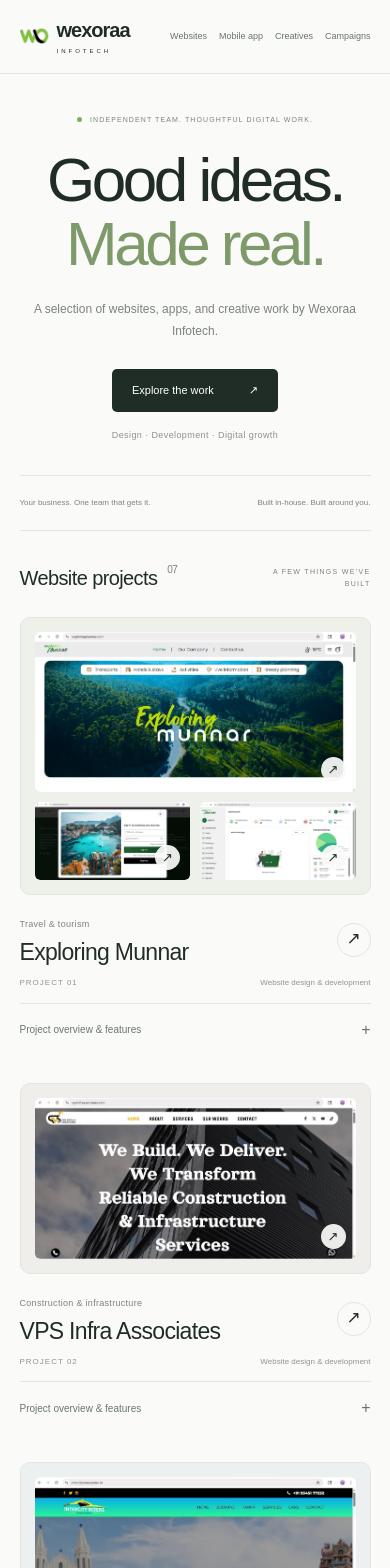
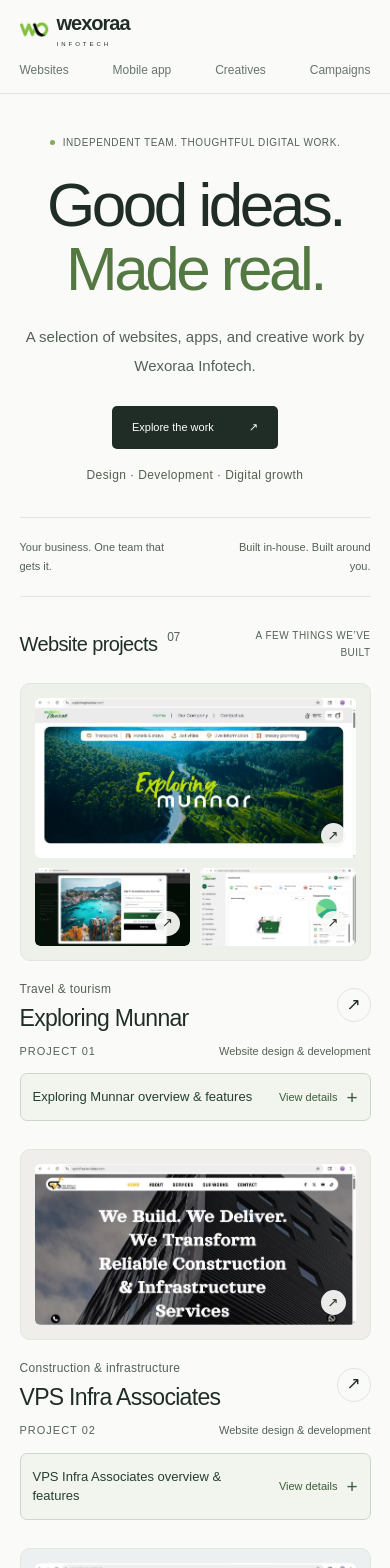
Before and after one commit to rakshanawexora-ux/wexoraaportfolio, a Next.js app: page / in a window 390 px wide. Shown: the top 1568 px of the page. Built offline with nearby package versions, Linux system fonts and the light colour scheme.

Commit message:
Improve text readability and add clear click-to-open content controls

```diff
--- a/src/components/portfolio/CampaignResults.jsx
+++ b/src/components/portfolio/CampaignResults.jsx
@@ -1,3 +1,4 @@
+import ContentDisclosure from '../ui/ContentDisclosure';
 import ContentBlocks from '../ui/ContentBlocks';
 import ImageGallery from '../ui/ImageGallery';
 import SectionHeading from '../ui/SectionHeading';
@@ -6,23 +7,17 @@ export default function CampaignResults({ campaigns }) {
   return (
     <section id="campaigns" className="portfolio-section campaign-section">
       <SectionHeading title="Campaign results" caption="ACTUAL CAMPAIGNS. DOCUMENTED RESULTS." />
-      <details className="marketing-intro">
-        <summary>
-          Our approach to digital marketing <span>+</span>
-        </summary>
+      <ContentDisclosure className="marketing-intro" label="Our approach to digital marketing">
         <ContentBlocks blocks={campaigns.introduction} />
-      </details>
+      </ContentDisclosure>
       <div className="campaign-grid">
         {campaigns.results.map((campaign) => (
           <article key={campaign.name} className="campaign">
             <h3>{campaign.name}</h3>
             <ImageGallery images={campaign.images} title={campaign.name} />
-            <details className="campaign-details">
-              <summary>
-                Campaign details <span>+</span>
-              </summary>
+            <ContentDisclosure className="campaign-details" label={`${campaign.name} results`}>
               <ContentBlocks blocks={campaign.content} />
-            </details>
+            </ContentDisclosure>
           </article>
         ))}
       </div>
--- a/src/components/portfolio/CreativeWorks.jsx
+++ b/src/components/portfolio/CreativeWorks.jsx
@@ -1,3 +1,4 @@
+import ContentDisclosure from '../ui/ContentDisclosure';
 import ContentBlocks from '../ui/ContentBlocks';
 import ImageGallery from '../ui/ImageGallery';
 import SectionHeading from '../ui/SectionHeading';
@@ -10,12 +11,9 @@ export default function CreativeWorks({ creatives }) {
         count={creatives.projects.length}
         caption="SOCIAL MEDIA & BRAND CONTENT"
       />
-      <details className="creative-introduction">
-        <summary>
-          Behind the creative work <span>+</span>
-        </summary>
+      <ContentDisclosure className="creative-introduction" label="Behind the creative work">
         <ContentBlocks blocks={creatives.introduction} />
-      </details>
+      </ContentDisclosure>
       <div className="creative-grid">
         {creatives.projects.map((project, index) => (
           <article className="creative" key={project.name}>
--- a/src/components/portfolio/MobileApplication.jsx
+++ b/src/components/portfolio/MobileApplication.jsx
@@ -1,3 +1,4 @@
+import ContentDisclosure from '../ui/ContentDisclosure';
 import ContentBlocks from '../ui/ContentBlocks';
 import ImageGallery from '../ui/ImageGallery';
 import SectionHeading from '../ui/SectionHeading';
@@ -14,12 +15,9 @@ export default function MobileApplication({ application, number }) {
         </div>
       </div>
       <ImageGallery images={application.images} title={application.name} mobile />
-      <details className="mobile-details">
-        <summary>
-          Application overview & features <span>+</span>
-        </summary>
+      <ContentDisclosure className="mobile-details" label="Application overview & features">
         <ContentBlocks blocks={application.content} />
-      </details>
+      </ContentDisclosure>
     </section>
   );
 }
--- a/src/components/portfolio/ProjectCard.jsx
+++ b/src/components/portfolio/ProjectCard.jsx
@@ -1,3 +1,4 @@
+import ContentDisclosure from '../ui/ContentDisclosure';
 import ContentBlocks from '../ui/ContentBlocks';
 import ImageGallery from '../ui/ImageGallery';
 
@@ -26,12 +27,9 @@ export default function ProjectCard({ project, number }) {
         <span>PROJECT {String(number).padStart(2, '0')}</span>
         <span>Website design & development</span>
       </div>
-      <details className="project-details">
-        <summary>
-          Project overview & features <span>+</span>
-        </summary>
+      <ContentDisclosure className="project-details" label={`${project.name} overview & features`}>
         <ContentBlocks blocks={project.content} />
-      </details>
+      </ContentDisclosure>
     </article>
   );
 }
--- /dev/null
+++ b/src/components/ui/ContentDisclosure.jsx
@@ -0,0 +1,16 @@
+/** Click or press Enter/Space to reveal the complete original content. */
+export default function ContentDisclosure({ children, label, className = '' }) {
+  return (
+    <details className={`content-disclosure ${className}`}>
+      <summary>
+        <span className="disclosure-label">{label}</span>
+        <span className="disclosure-action" aria-hidden="true">
+          <span className="when-closed">View details</span>
+          <span className="when-open">Hide details</span>
+          <span className="disclosure-icon">+</span>
+        </span>
+      </summary>
+      <div className="disclosure-body">{children}</div>
+    </details>
+  );
+}
--- a/src/styles/globals.css
+++ b/src/styles/globals.css
@@ -3,7 +3,7 @@
   --paper: #fafbf8;
   --surface: #f0f2ed;
   --ink: #202d27;
-  --muted: #7b837d;
+  --muted: #536157;
   --line: #e2e6df;
   --accent: #6e9849;
 }
@@ -74,7 +74,7 @@ header {
 }
 .brand small {
   display: block;
-  font-size: 7px;
+  font-size: 11px;
   letter-spacing: 4px;
   margin-top: 8px;
   font-weight: 400;
@@ -94,7 +94,7 @@ nav a:hover {
 }
 sup {
   color: var(--muted);
-  font-size: 10px;
+  font-size: 12px;
   margin-left: 5px;
   font-weight: 400;
   vertical-align: top;
@@ -103,7 +103,7 @@ sup {
   padding: 9px 16px;
   border: 1px solid var(--line);
   border-radius: 6px;
-  font-size: 10px;
+  font-size: 12px;
 }
 .pdf-link:hover {
   background: var(--surface);
@@ -122,7 +122,7 @@ main {
   align-items: center;
   justify-content: center;
   gap: 8px;
-  font-size: 8px;
+  font-size: 11px;
   letter-spacing: 1.8px;
   color: var(--muted);
 }
@@ -142,7 +142,7 @@ h1 {
 }
 h1 em {
   font-style: normal;
-  color: #7e9a6a;
+  color: #537842;
 }
 .intro-description {
   text-align: center;
@@ -172,8 +172,8 @@ h1 em {
   background: #3e5547;
 }
 .intro-actions > span {
-  color: #8c948b;
-  font-size: 9px;
+  color: #52604f;
+  font-size: 12px;
   letter-spacing: 0.4px;
 }
 .intro-bottom {
@@ -183,7 +183,7 @@ h1 em {
   margin-top: 45px;
   border-top: 1px solid var(--line);
   border-bottom: 1px solid var(--line);
-  font-size: 10px;
+  font-size: 12px;
   color: var(--muted);
 }
 
@@ -209,14 +209,14 @@ h1 em {
   margin: 0;
 }
 .section-heading > span {
-  font-size: 8px;
+  font-size: 11px;
   color: var(--muted);
   letter-spacing: 1.3px;
 }
 .tag {
   display: inline-block;
   color: var(--muted);
-  font-size: 9px;
+  font-size: 12px;
   letter-spacing: 0.3px;
 }
 
@@ -281,8 +281,8 @@ h1 em {
   display: flex;
   justify-content: space-between;
   gap: 12px;
-  color: #8e968d;
-  font-size: 8px;
+  color: #536157;
+  font-size: 11px;
   padding-bottom: 13px;
 }
 .project-meta > span:first-child {
@@ -345,8 +345,8 @@ summary {
   cursor: pointer;
   list-style: none;
   padding: 12px 0;
-  color: #69776b;
-  font-size: 10px;
+  color: #344b3a;
+  font-size: 12px;
 }
 summary::-webkit-details-marker {
   display: none;
@@ -359,8 +359,8 @@ details[open] > summary > span {
   transform: rotate(45deg);
 }
 .copy {
-  font-size: 12px;
-  color: #737e72;
+  font-size: 15px;
+  color: #3f4f43;
   line-height: 1.9;
   max-width: 900px;
 }
@@ -391,7 +391,7 @@ details[open] > summary > span {
   border: 1px solid var(--line);
   border-radius: 50%;
   color: var(--muted);
-  font-size: 9px;
+  font-size: 12px;
 }
 .phone-gallery {
   grid-template-columns: repeat(4, minmax(0, 1fr));
@@ -439,8 +439,8 @@ details[open] > summary > span {
   margin-bottom: 14px;
 }
 .creative-heading > span {
-  font-size: 9px;
-  color: #98a08f;
+  font-size: 12px;
+  color: #536157;
 }
 .creative-heading h3 {
   font-size: 14px;
@@ -492,18 +492,18 @@ footer {
   align-items: center;
   gap: 25px;
   padding: 35px 0;
-  font-size: 10px;
+  font-size: 12px;
 }
 footer > div {
   color: #68766b;
 }
 footer > div > span {
   display: block;
-  font-size: 9px;
+  font-size: 12px;
   color: var(--muted);
 }
 footer > a:not(.brand) {
-  font-size: 10px;
+  font-size: 12px;
   color: var(--muted);
 }
 
@@ -550,7 +550,7 @@ dialog > img {
   }
   nav {
     gap: 18px;
-    font-size: 10px;
+    font-size: 12px;
   }
   .pdf-link {
     display: none;
@@ -571,7 +571,7 @@ dialog > img {
     font-size: 20px;
   }
   .project-meta {
-    font-size: 7px;
+    font-size: 11px;
   }
   .phone-gallery {
     padding: 22px;
@@ -610,7 +610,7 @@ dialog > img {
   }
   nav {
     gap: 12px;
-    font-size: 9px;
+    font-size: 12px;
   }
   nav sup {
     display: none;
@@ -619,7 +619,7 @@ dialog > img {
     padding-top: 40px;
   }
   .eyebrow {
-    font-size: 7px;
+    font-size: 11px;
     letter-spacing: 1.1px;
   }
   h1 {
@@ -633,7 +633,7 @@ dialog > img {
   .intro-bottom {
     margin-top: 32px;
     gap: 20px;
-    font-size: 8px;
+    font-size: 11px;
   }
   .intro-bottom > span {
     max-width: 155px;
@@ -653,7 +653,7 @@ dialog > img {
     font-size: 20px;
   }
   .section-heading > span {
-    font-size: 7px;
+    font-size: 11px;
     max-width: 115px;
     text-align: right;
   }
@@ -668,7 +668,7 @@ dialog > img {
     font-size: 23px;
   }
   .project-meta {
-    font-size: 8px;
+    font-size: 11px;
   }
   .zoom {
     opacity: 1;
@@ -705,3 +705,120 @@ dialog > img {
     transition: none !important;
   }
 }
+
+/* High-contrast, keyboard-accessible controls for all detailed content. */
+.content-disclosure {
+  border: 1px solid #cdd7c9;
+  border-radius: 7px;
+  background: #f2f5ee;
+  overflow: hidden;
+}
+.content-disclosure > summary {
+  gap: 12px;
+  padding: 14px;
+  font-size: 13px;
+  color: #253e2d;
+  font-weight: 500;
+}
+.content-disclosure > summary:hover {
+  background: #e6eedf;
+}
+.disclosure-label {
+  font-size: 13px;
+  line-height: 1.5;
+}
+.disclosure-action {
+  display: flex;
+  align-items: center;
+  gap: 9px;
+  flex-shrink: 0;
+  font-size: 11px;
+  color: #3c5c39;
+}
+.disclosure-icon {
+  font-size: 19px;
+  line-height: 1;
+}
+.content-disclosure > summary > span {
+  transform: none;
+}
+.content-disclosure[open] .disclosure-icon {
+  transform: rotate(45deg);
+}
+.when-open {
+  display: none;
+}
+.content-disclosure[open] .when-open {
+  display: inline;
+}
+.content-disclosure[open] .when-closed {
+  display: none;
+}
+.disclosure-body {
+  padding: 4px 16px 12px;
+  background: #fafbf8;
+  border-top: 1px solid #d8e0d2;
+}
+.intro-description {
+  max-width: 660px;
+  margin-inline: auto;
+  font-size: 15px;
+  color: #536157;
+}
+.brand small {
+  font-size: 7px;
+}
+.campaign-details > summary {
+  flex-wrap: wrap;
+}
+.creative-introduction,
+.marketing-intro {
+  margin-top: 0;
+}
+@media (max-width: 600px) {
+  nav {
+    gap: 10px;
+    font-size: 11px;
+  }
+  .brand small {
+    font-size: 6px;
+  }
+  .section-heading > span {
+    font-size: 10px;
+    letter-spacing: 0.5px;
+  }
+  .eyebrow {
+    font-size: 10px;
+    letter-spacing: 0.6px;
+  }
+  .project-meta {
+    font-size: 11px;
+  }
+  .intro-bottom {
+    font-size: 11px;
+  }
+  .content-disclosure > summary {
+    padding: 13px 12px;
+  }
+  .disclosure-action {
+    font-size: 11px;
+  }
+}
+@media (max-width: 600px) {
+  header {
+    height: auto;
+    min-height: 94px;
+    flex-wrap: wrap;
+    padding-block: 13px;
+    gap: 13px;
+  }
+  nav {
+    width: 100%;
+    justify-content: space-between;
+    gap: 10px;
+    font-size: 12px;
+  }
+  html {
+    scroll-padding-top: 130px;
+  }
+}
```
